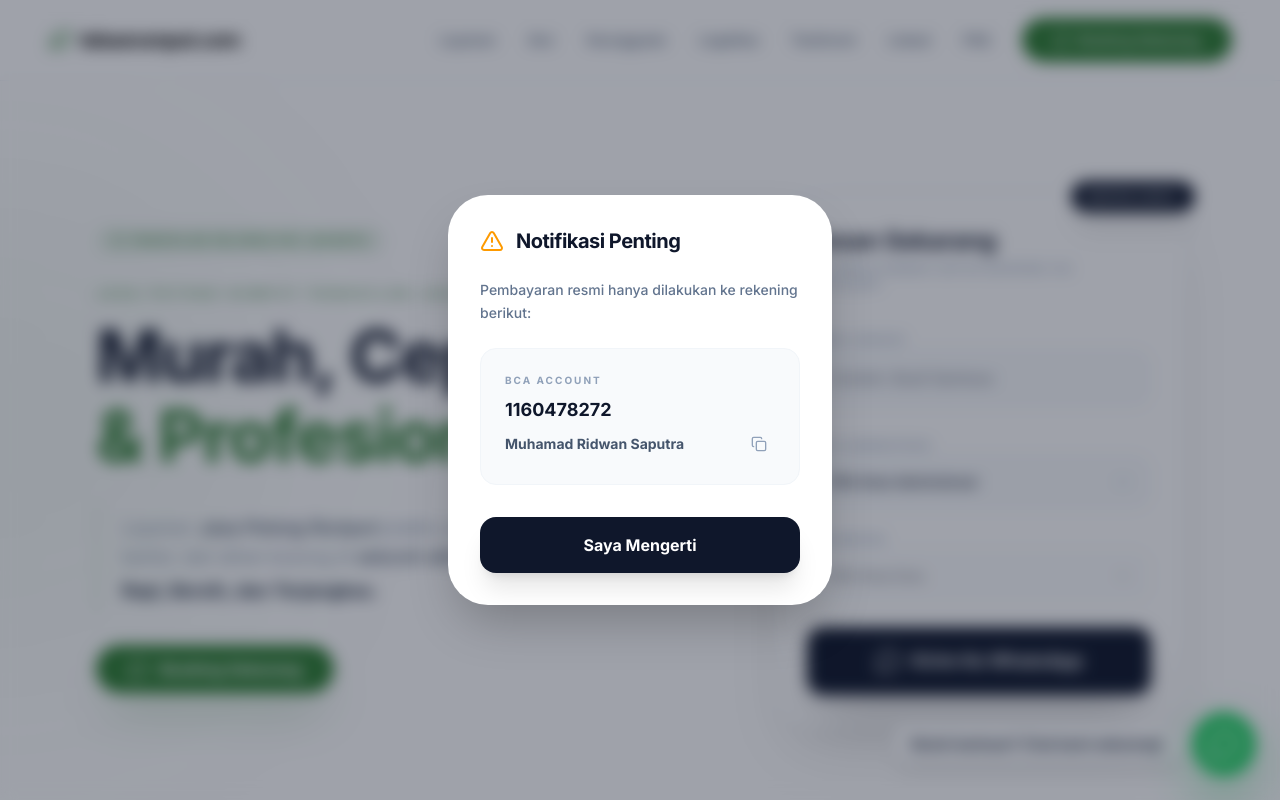
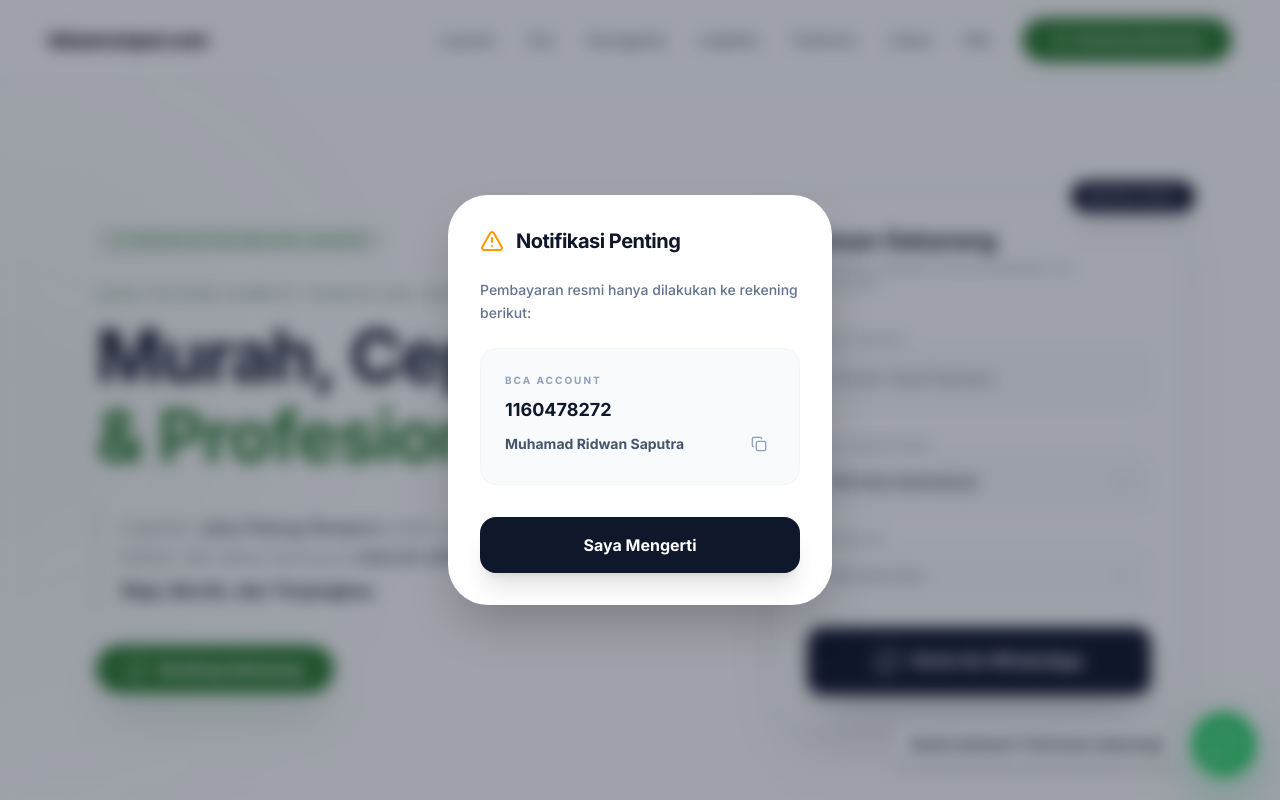
Before and after one commit to abaybeyyy-pixel/tebasrumput, a React (Vite) app: page / in a window 1280 px wide. Shown: the top 800 px of the page. Built offline with nearby package versions, Linux system fonts and the light colour scheme.

Commit message:
update logos

```diff
--- a/src/pages/Home.tsx
+++ b/src/pages/Home.tsx
@@ -200,9 +200,9 @@ export default function Home() {
   return (
     <div className="min-h-screen font-sans selection:bg-primary/20 selection:text-primary overflow-x-hidden">
       <Helmet>
-        <title>Jasa Potong Rumput Jakarta (Panggilan Terdekat & Murah) | tebasrumput.com</title>
-        <meta name="description" content="Layanan jasa potong rumput panggilan terdekat, profesional, cepat, dan murah untuk wilayah Jakarta Selatan, Jakarta Timur, Jakarta Barat, Jakarta Pusat, dan Jakarta Utara." />
-        <meta name="keywords" content="jasa potong rumput jakarta, potong rumput panggilan, jasa potong rumput terdekat, tukang potong rumput, potong rumput jakarta selatan, potong rumput jakarta timur, potong rumput jakarta barat, potong rumput jakarta utara, potong rumput jakarta pusat, tebasrumput, perawatan taman" />
+        <title>Jasa Potong Rumput Jakarta Terdekat & Murah | PT Tebas Rumput Saputra</title>
+        <meta name="description" content="Layanan jasa potong rumput panggilan terdekat, cepat, murah, dan resmi oleh PT Tebas Rumput Saputra. Melayani wilayah Jakarta Selatan, Timur, Barat, Pusat, dan Utara." />
+        <meta name="keywords" content="jasa potong rumput jakarta, pt tebas rumput saputra, potong rumput panggilan, jasa potong rumput terdekat, tukang potong rumput, potong rumput jakarta resmi, tebasrumput, perawatan taman" />
 
         {/* Schema Markup for Local SEO */}
         <script type="application/ld+json">
@@ -210,9 +210,10 @@ export default function Home() {
             {
               "@context": "https://schema.org",
               "@type": "LocalBusiness",
-              "name": "Tebasrumput.com",
+              "name": "PT Tebas Rumput Saputra",
+              "alternateName": "Tebasrumput.com",
               "image": "https://tebasrumput.com/images/rumput%20sedang%201.jpg",
-              "description": "Layanan jasa potong rumput panggilan profesional untuk seluruh wilayah DKI Jakarta.",
+              "description": "Layanan jasa potong rumput panggilan resmi dan profesional untuk seluruh wilayah DKI Jakarta oleh PT Tebas Rumput Saputra.",
               "url": "https://tebasrumput.com",
               "telephone": "089502470657",
               "priceRange": "Rp",
@@ -255,7 +256,7 @@ export default function Home() {
                   "name": "Apakah saya harus menyiapkan alat potong rumput sendiri?",
                   "acceptedAnswer": {
                     "@type": "Answer",
-                    "text": "Tidak perlu. Tim tebasrumput.com sudah membawa semua perlengkapan potong rumput profesional termasuk mesin potong rumput, sapu, dan alat pendukung lainnya."
+                    "text": "Tidak perlu. Tim PT Tebas Rumput Saputra sudah membawa semua perlengkapan potong rumput profesional termasuk mesin potong rumput, sapu, dan alat pendukung lainnya."
                   }
                 },
                 {
@@ -283,8 +284,7 @@ export default function Home() {
       {/* Navbar */}
       <nav aria-label="Menu Utama" className="fixed top-0 left-0 right-0 z-50 bg-white/80 backdrop-blur-md border-b border-slate-100">
         <div className="max-w-7xl mx-auto px-6 md:px-12 h-20 flex items-center justify-between">
-          <div className="flex items-center gap-2 cursor-pointer group" onClick={() => window.scrollTo({ top: 0, behavior: 'smooth' })}>
-            <Leaf className="w-6 h-6 text-primary group-hover:rotate-12 transition-transform shrink-0" />
+          <div className="flex items-center cursor-pointer group" onClick={() => window.scrollTo({ top: 0, behavior: 'smooth' })}>
             <span className="text-xl font-black tracking-tighter text-black">
               tebasrumput.com
             </span>
@@ -1007,9 +1007,14 @@ export default function Home() {
               <div className="w-8 h-8 rounded-lg bg-primary flex items-center justify-center">
                 <Leaf className="w-5 h-5 text-white" />
               </div>
-              <span className="text-xl font-black tracking-tighter text-white">
-                tebasrumput.com
-              </span>
+              <div className="flex flex-col">
+                <span className="text-xl font-black tracking-tighter text-white leading-none">
+                  tebasrumput.com
+                </span>
+                <span className="text-[10px] font-bold text-slate-500 tracking-wider uppercase mt-1">
+                  PT TEBAS RUMPUT SAPUTRA
+                </span>
+              </div>
             </div>
             <p className="text-slate-400 text-sm leading-relaxed font-medium">
               Partner terpercaya untuk perawatan halaman dan taman Anda. Kami mengutamakan kualitas dan kepuasan pelanggan di seluruh wilayah DKI Jakarta.
@@ -1050,6 +1055,9 @@ export default function Home() {
             </ul>
           </div>
         </div>
+        <div className="max-w-7xl mx-auto pt-8 border-t border-slate-800 text-center text-slate-500 text-xs font-medium">
+          <p>© 2026 PT TEBAS RUMPUT SAPUTRA (tebasrumput.com). Seluruh hak cipta dilindungi undang-undang.</p>
+        </div>
       </footer >
 
       {/* Modal Legal (Simplified for Home) */}
@@ -1062,9 +1070,17 @@ export default function Home() {
               <h2 className="text-2xl font-black mb-6 tracking-tight">{activeModal === 'terms' ? 'Terms & Conditions' : 'Privacy Policy'}</h2>
               <div className="text-slate-600 space-y-4 text-sm leading-relaxed font-medium">
                 {activeModal === 'terms' ? (
-                  <p>1. DP 15% (&lt; Rp500.000) atau 30% (&gt; Rp1.000.000) untuk booking jadwal. <br/> 2. Pelunasan setelah pengerjaan selesai. <br/> 3. Dokumentasi hasil akan diberikan.</p>
+                  <>
+                    <p className="font-bold text-slate-800">Syarat & Ketentuan Layanan PT TEBAS RUMPUT SAPUTRA:</p>
+                    <p>1. Pembayaran uang muka (DP) sebesar 15% (untuk total order &lt; Rp500.000) atau 30% (untuk total order &gt; Rp1.000.000) sebagai konfirmasi booking jadwal.</p>
+                    <p>2. Pelunasan pembayaran dilakukan segera setelah seluruh pekerjaan pemotongan rumput/taman selesai dikerjakan.</p>
+                    <p>3. Dokumentasi berupa foto/video hasil pengerjaan sebelum (before) dan sesudah (after) akan diberikan sebagai bukti penyelesaian pekerjaan.</p>
+                  </>
                 ) : (
-                  <p>Kami menjaga privasi data Anda. Informasi hanya digunakan untuk koordinasi layanan potong rumput.</p>
+                  <>
+                    <p className="font-bold text-slate-800">Kebijakan Privasi PT TEBAS RUMPUT SAPUTRA:</p>
+                    <p>Kami sangat menjaga kerahasiaan dan privasi data pelanggan kami. Seluruh informasi data pribadi, alamat lokasi lahan, serta kontak WhatsApp yang Anda berikan hanya akan digunakan secara internal untuk koordinasi operasional tim kami di lapangan dan proses administrasi layanan jasa potong rumput PT TEBAS RUMPUT SAPUTRA.</p>
+                  </>
                 )}
               </div>
             </motion.div>
--- a/src/pages/Mitra.tsx
+++ b/src/pages/Mitra.tsx
@@ -25,6 +25,7 @@ import {
   AlertCircle
 } from "lucide-react";
 import { Link } from "react-router-dom";
+import { Helmet } from "react-helmet-async";
 import { INDONESIA_REGIONS, JAKARTA_CITIES, INDONESIA_DISTRICTS } from "../data/regions";
 
 const WA_LINK = "https://wa.me/6289502470657";
@@ -82,11 +83,15 @@ Saya bersedia mengikuti sistem kerja sama dan potongan biaya layanan 10% dari Te
 
   return (
     <div className="min-h-screen font-sans bg-white selection:bg-primary/20 selection:text-primary">
+      <Helmet>
+        <title>Pendaftaran Mitra Jasa Potong Rumput Jakarta | PT Tebas Rumput Saputra</title>
+        <meta name="description" content="Bergabunglah sebagai mitra penyedia jasa potong rumput profesional PT Tebas Rumput Saputra di Jakarta. Dapatkan order rutin dan bagi hasil yang menguntungkan." />
+        <meta name="keywords" content="mitra potong rumput, lowongan tukang potong rumput, kerja sama potong rumput jakarta, lowongan kerja jakarta, pt tebas rumput saputra" />
+      </Helmet>
       {/* Navbar */}
       <nav aria-label="Menu Utama" className="fixed top-0 left-0 right-0 z-50 bg-white/80 backdrop-blur-md border-b border-slate-100">
         <div className="max-w-7xl mx-auto px-6 md:px-12 h-20 flex items-center justify-between">
-          <Link to="/" className="flex items-center gap-2 cursor-pointer group">
-            <Leaf className="w-6 h-6 text-primary group-hover:rotate-12 transition-transform shrink-0" />
+          <Link to="/" className="flex items-center cursor-pointer group">
             <span className="text-xl font-black tracking-tighter text-black">
               tebasrumput.com
             </span>
@@ -488,9 +493,14 @@ Saya bersedia mengikuti sistem kerja sama dan potongan biaya layanan 10% dari Te
               <div className="w-8 h-8 rounded-lg bg-primary flex items-center justify-center">
                 <Leaf className="w-5 h-5 text-white" />
               </div>
-              <span className="text-xl font-black tracking-tighter text-white">
-                tebasrumput.com
-              </span>
+              <div className="flex flex-col">
+                <span className="text-xl font-black tracking-tighter text-white leading-none">
+                  tebasrumput.com
+                </span>
+                <span className="text-[10px] font-bold text-slate-500 tracking-wider uppercase mt-1">
+                  PT TEBAS RUMPUT SAPUTRA
+                </span>
+              </div>
             </div>
             <p className="text-slate-400 text-sm leading-relaxed">
               Membangun jaringan profesional penyedia jasa potong rumput di seluruh wilayah DKI Jakarta. Bergabunglah menjadi mitra kami hari ini.
@@ -531,7 +541,7 @@ Saya bersedia mengikuti sistem kerja sama dan potongan biaya layanan 10% dari Te
         </div>
 
         <div className="max-w-7xl mx-auto pt-10 border-t border-white/5 text-center text-slate-500 text-xs">
-          <p>&copy; 2026 tebasrumput.com Mitra. Seluruh hak cipta dilindungi undang-undang.</p>
+          <p>&copy; 2026 PT TEBAS RUMPUT SAPUTRA (tebasrumput.com). Seluruh hak cipta dilindungi undang-undang.</p>
         </div>
       </footer>
     </div>
```
